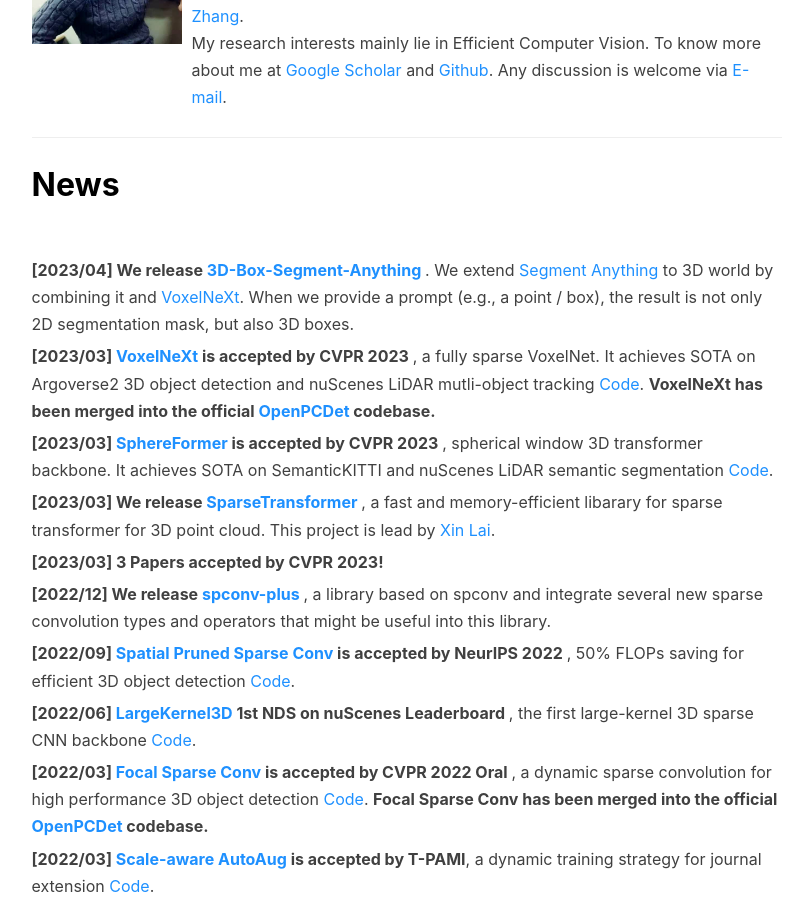
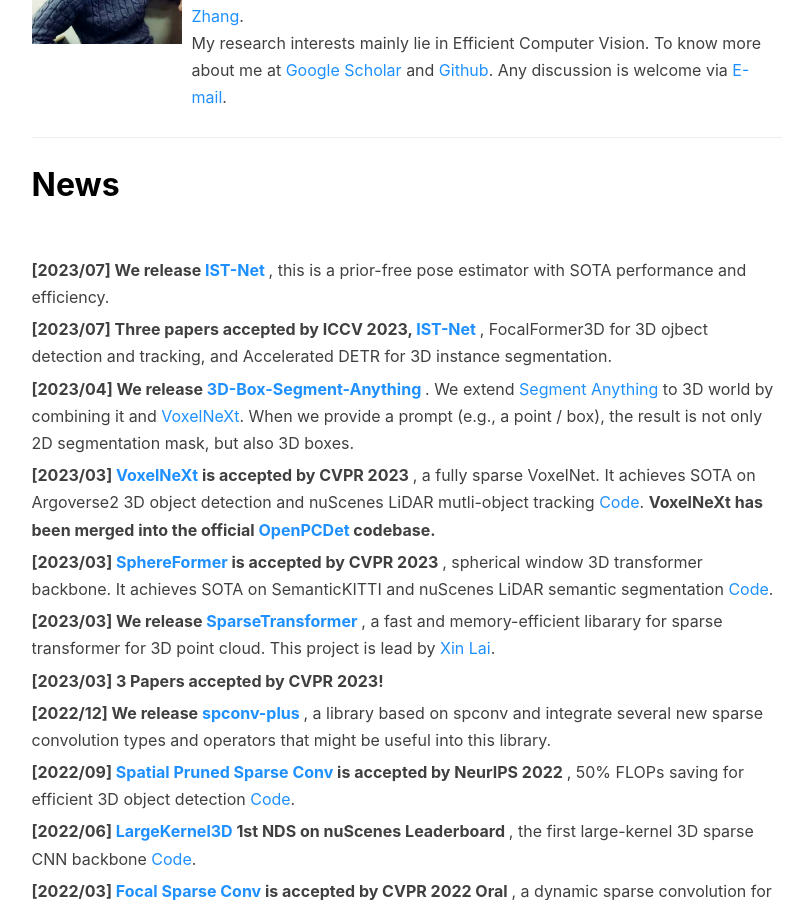
Before and after one commit to yukang2017/yukang2017.github.io, a Jekyll site: the page built from index.html, in a window 1280 px wide and 900 px high, scrolled down 524 px. Shown: the whole window, without its empty margins (136-944 px from the left). Built offline with Jekyll 4.4.1, drawn with Linux system fonts in a browser that asks for light colours; nearby versions of some CDN libraries; the list of posts is cut into pages by our own code; comment, search, counter and statistics services are not loaded.

Commit message:
Update index.html

```diff
--- a/index.html
+++ b/index.html
@@ -36,6 +36,16 @@
 	<strong><font size="6" color="Black">News</font></strong>
 		<div class="media">
 			<div class="media-body">
+				</p>
+				<p class="media-heading">
+				<strong>
+					[2023/07] We release <a target="_blank"
+					   href="https://github.com/CVMI-Lab/IST-Net"><font color="DodgerBlue">IST-Net</font></a> </strong>, this is a prior-free pose estimator with SOTA performance and efficiency.
+				</p>
+				<p class="media-heading">
+				<strong>
+					[2023/07] Three papers accepted by ICCV 2023, <a target="_blank"
+					   href="https://github.com/CVMI-Lab/IST-Net"><font color="DodgerBlue">IST-Net</font></a> </strong>, FocalFormer3D for 3D ojbect detection and tracking, and Accelerated DETR for 3D instance segmentation.
 				</p>
 				<p class="media-heading">
 				<strong>
```
